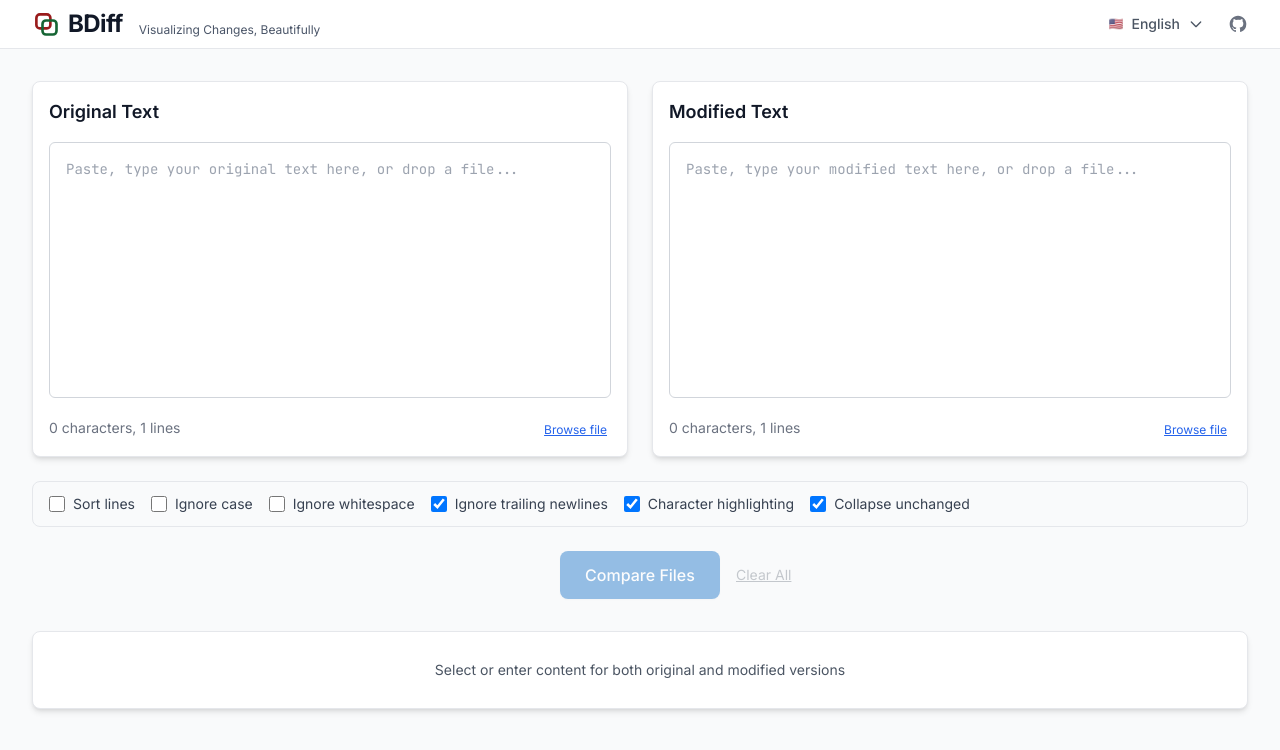
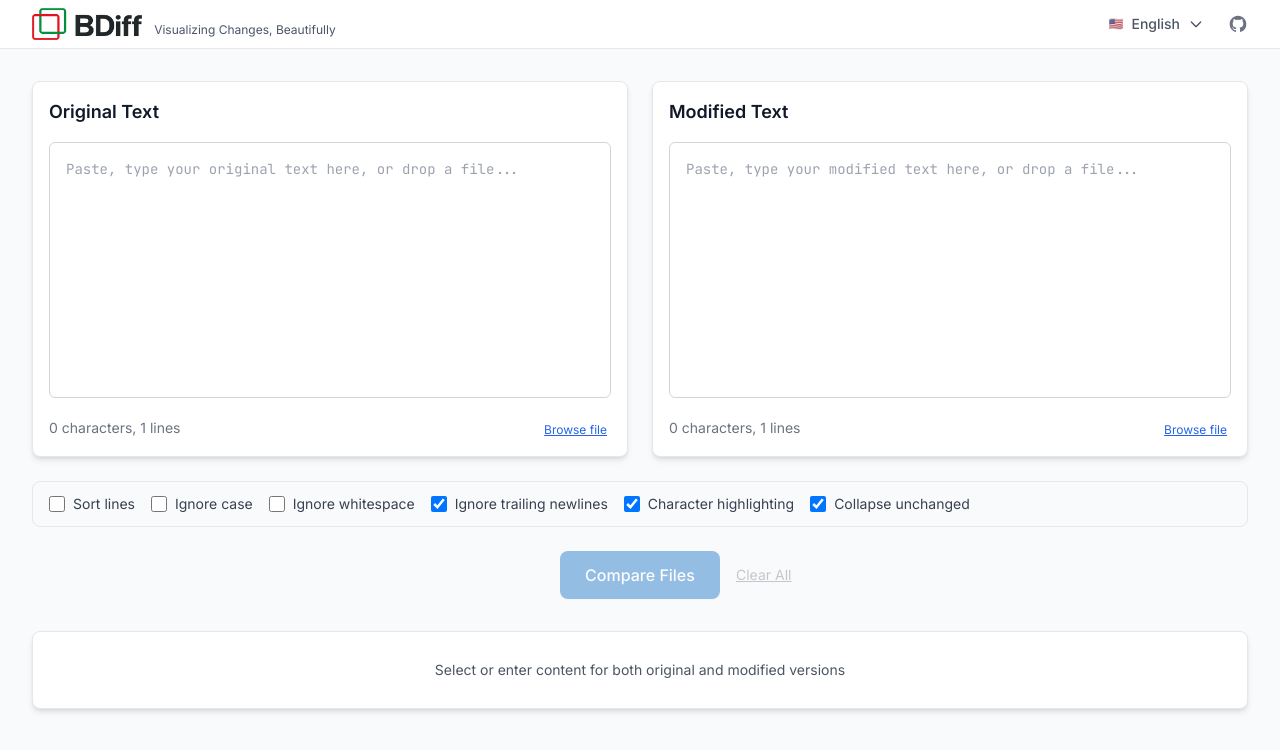
Before and after one commit to rengotaku/bdiff, a React (Vite) app: page /1 in a window 1280 px wide. Shown: the top 750 px of the page. Built offline with nearby package versions, Linux system fonts and the light colour scheme.

Commit message:
feat: ロゴ+タイトル一体画像をヘッダーに設定 (#59)
- logo.pngを余白トリミングして配置
- ヘッダーのSVGアイコン+テキストからlogo.png画像に変更

```diff
--- a/src/components/layout/Header.tsx
+++ b/src/components/layout/Header.tsx
@@ -13,7 +13,7 @@ export interface HeaderProps {
 }
 
 const Header: React.FC<HeaderProps> = ({
-  title = 'BDiff',
+  title: _title = 'BDiff',
   subtitle,
   actions,
   navigation,
@@ -33,11 +33,10 @@ const Header: React.FC<HeaderProps> = ({
         <div className="flex items-center justify-between h-12">
           {/* Left side - Logo and title */}
           <div className="flex items-center">
-            <div className="flex-shrink-0 flex items-center gap-2">
-              <img src="/favicon.svg" alt="BDiff logo" className="h-7 w-7" />
-              <h1 className="text-2xl font-bold text-gray-900 tracking-tight">{title}</h1>
+            <div className="flex-shrink-0 flex items-center gap-3">
+              <img src="/logo.png" alt="BDiff" className="h-8" />
               {subtitle && (
-                <p className="text-xs text-gray-light ml-2 self-end mb-0.5">{subtitle}</p>
+                <p className="text-xs text-gray-light self-end mb-0.5">{subtitle}</p>
               )}
             </div>
           </div>
```
Also changed, not shown: public/logo.png (added).
